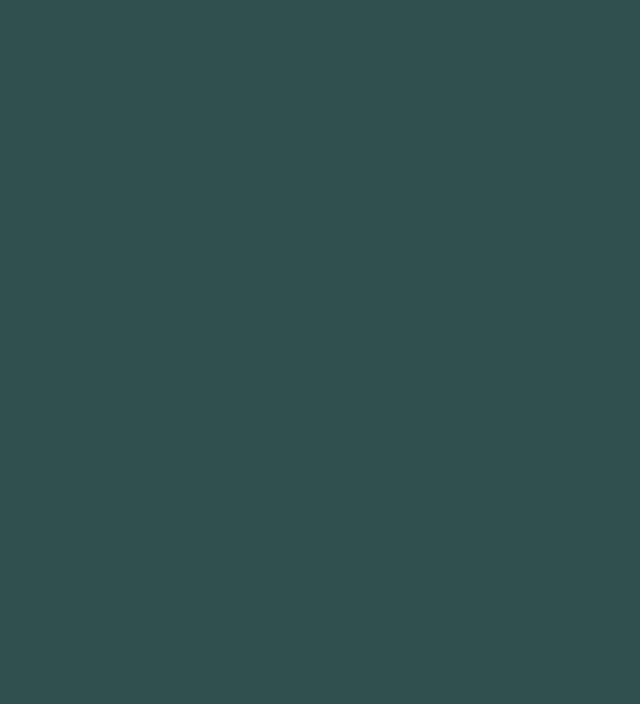
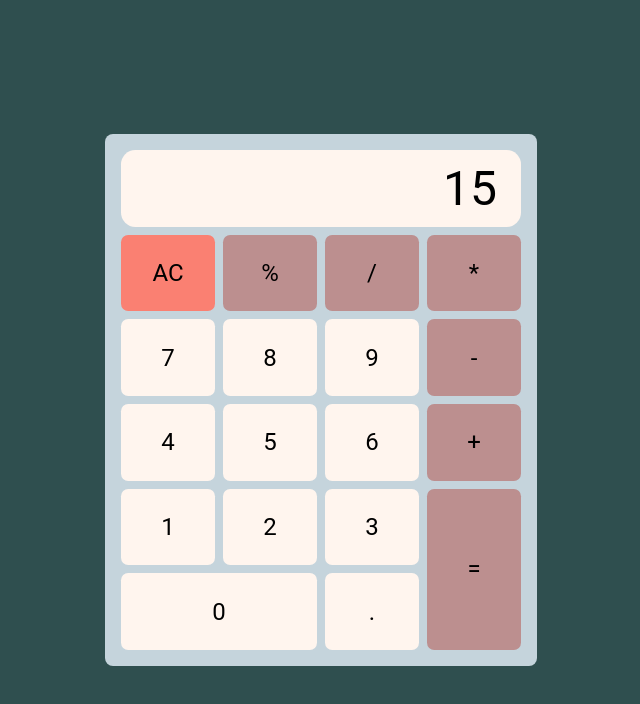
Before and after one commit to balinthandler/calculator-2021, a plain HTML site: page index.html in a window 1280 px wide. Shown: the whole page, without its empty margins (319-959 px from the left). Drawn offline with Linux system fonts and the light colour scheme.

Commit message:
UI elements with some styling

```diff
--- a/index.html
+++ b/index.html
@@ -3,6 +3,27 @@
   <link rel="stylesheet" href="style.css">
   </head>
   <body>
+    <div id="container">
+      <div id="display">15</div>
+      <button id="button0" value="0" class="operand">0</button>
+      <button id="button1" value="1" class="operand">1</button>
+      <button id="button2" value="2" class="operand">2</button>
+      <button id="button3" value="3" class="operand">3</button>
+      <button id="button4" value="4" class="operand">4</button>
+      <button id="button5" value="5" class="operand">5</button>
+      <button id="button6" value="6" class="operand">6</button>
+      <button id="button7" value="7" class="operand">7</button>
+      <button id="button8" value="8" class="operand">8</button>
+      <button id="button9" value="9" class="operand">9</button>
 
-    <script type="text/javascript" src="script.js"></script>
+      <button id="buttonDec" value="." class="decimal">.</button>
+      <button id="buttonEquals" value="=" class="operator">=</button>
+      <button id="buttonAdd" value="+" class="operator">+</button>
+      <button id="buttonSub" value="-" class="operator">-</button>
+      <button id="buttonDiv" value="/" class="operator">/</button>
+      <button id="buttonMult" value="*" class="operator">*</button>
+      <button id="buttonPct" value="%" class="operator">%</button>
+      <button id="buttonClear" value="AC" class="clear">AC</button>
+    </div>
+      <script type="text/javascript" src="script.js"></script>
 </body>
--- a/style.css
+++ b/style.css
@@ -1,3 +1,124 @@
-body {
+html {
 background-color: darkslategrey;
+display: flex;
+justify-content: center;
+align-items: center;
+height: 100%;
+width: 100%;
+margin: 0;
+padding: 0;
 }
+
+#container {
+  background-color: rgba(235,245,255,0.8);
+  min-width: 400px;
+  min-height: 500px;
+  display: grid;
+  grid-template-columns: repeat(4, 1fr);
+  grid-template-rows: repeat(6, 1fr);
+  grid-template-areas:
+    "display display display display"
+    "ac pct div mult"
+    "b7 b8 b9 minus"
+    "b4 b5 b6 plus"
+    "b1 b2 b3 equals"
+    "b0 b0 dec equals";
+  gap: 0.5em;
+  padding: 1em;
+  border: none;
+  border-radius: 0.5em;
+}
+
+button {
+  all:unset;
+  font-family: Roboto, Oxygen, Ubuntu, Cantarell, 'Open Sans', 'Helvetica Neue', sans-serif;
+  font-size: 1.5em;
+  text-align: center;
+  border-radius: 0.3em;
+  border: none;
+}
+button:hover{
+  background-color: lavender;
+}
+button:active{
+  background-color: white;
+  border: none;
+  box-shadow: 0px 0px 10px 2px rgba(0,40,50,0.2);
+}
+.operand{
+  background-color: seashell;
+}
+.operator{
+  background-color: rosybrown;
+}
+.clear{
+  background-color:salmon;
+}
+.decimal {
+  background-color: seashell;
+}
+#display {
+  display: flex;
+  grid-area: display;
+  background-color: seashell;
+  border-radius: 0.3em;
+  font-family: Roboto, Oxygen, Ubuntu, Cantarell, 'Open Sans', 'Helvetica Neue', sans-serif;
+  font-size: 3em;
+  justify-content: flex-end;
+  align-items: center;
+  padding-right: 0.5em;
+}
+#buttonMult {
+  grid-area: mult;
+}
+#buttonDiv {
+  grid-area: div;
+}
+#buttonClear {
+  grid-area: ac;
+}
+#buttonPct {
+  grid-area: pct;
+}
+#buttonSub {
+  grid-area: minus;
+}
+#buttonAdd {
+  grid-area: plus;
+}
+#buttonEquals {
+  grid-area: equals;
+}
+#buttonDec {
+  grid-area: dec;
+}
+#button9 {
+  grid-area: b9;
+}
+#button8 {
+  grid-area: b8;
+}
+#button7 {
+  grid-area: b7;
+}
+#button6 {
+  grid-area: b6;
+}
+#button5 {
+  grid-area: b5;
+}
+#button4 {
+  grid-area: b4;
+}
+#button3 {
+  grid-area: b3;
+}
+#button2 {
+  grid-area: b2;
+}
+#button1 {
+  grid-area: b1;
+}
+#button0 {
+  grid-area: b0;
+}
```
